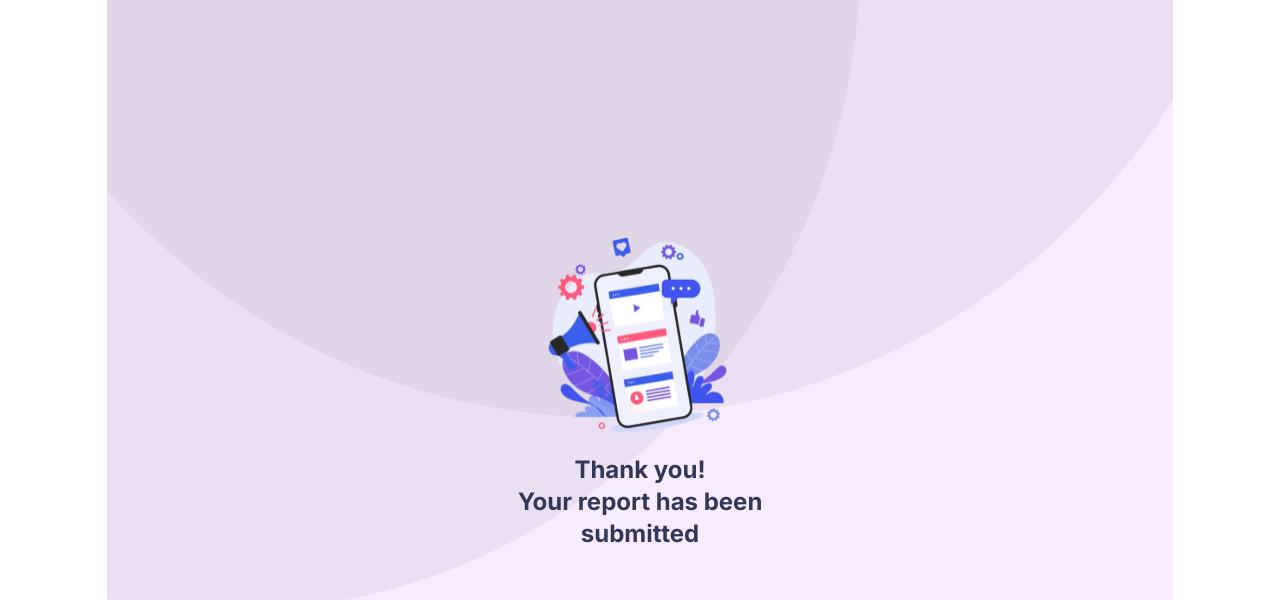
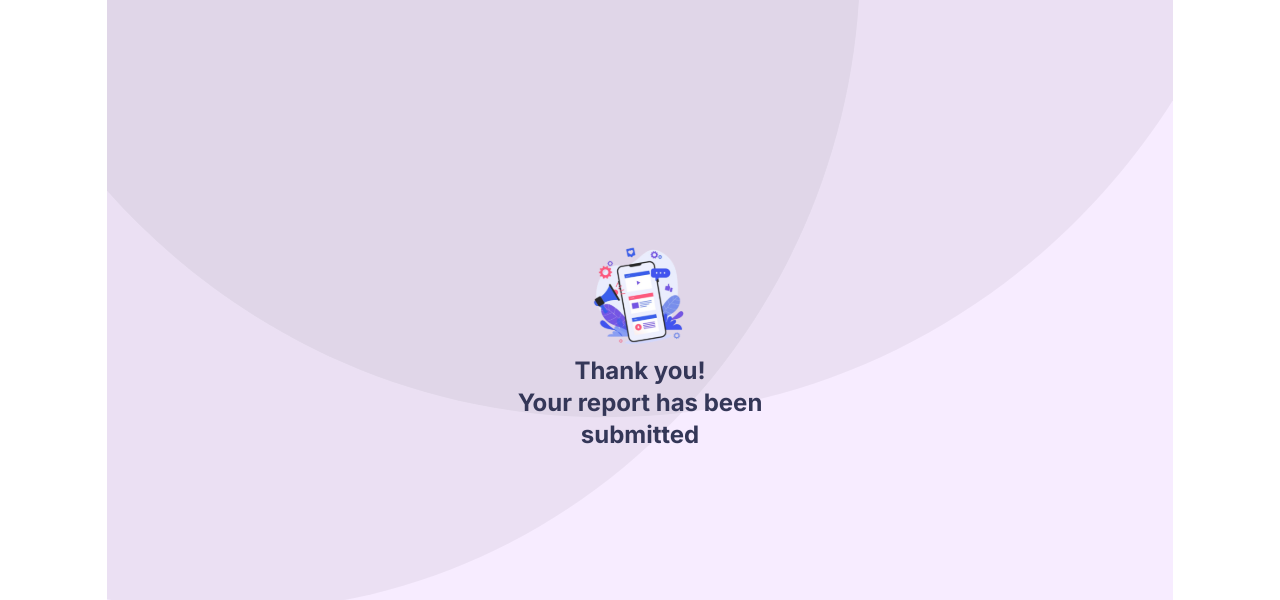
Before and after one commit to Salt-RASOR/clean-relay, a Next.js app: page /new-report/done in a window 1280 px wide. Shown: the top 600 px of the page. Built offline with nearby package versions, Linux system fonts and the light colour scheme; no server answers; the database is empty.

Commit message:
fix: card image sizing + text area placeholder + confirmation positioning + change image compression

```diff
--- a/app/api/issues/route.ts
+++ b/app/api/issues/route.ts
@@ -55,7 +55,7 @@ export const POST = async (req: Request) => {
 
     const compressedBuffer = await sharp(fileBuffer)
       .png({ quality: 64 })
-      .resize(320, 320, {
+      .resize(400, 300, {
         fit: "inside",
         background: { r: 0, g: 0, b: 0, alpha: 0 },
       })
--- a/app/components/Card/Card.tsx
+++ b/app/components/Card/Card.tsx
@@ -62,7 +62,7 @@ const Card: React.FC<CardProps> = ({
         quality={50}
         width={300}
         height={200}
-        className="object-cover w-full my-4"
+        className="object-cover w-full my-4 h-[200px]"
       />
       <p className="font-semibold my-4 truncate">{address}</p>
       <p className="mt-4 truncate">{userText}</p>
--- a/app/components/Confirmation/Confirmation.tsx
+++ b/app/components/Confirmation/Confirmation.tsx
@@ -20,16 +20,18 @@ const Confirmation: React.FC<ConfirmationProps> = ({
   };
 
   return (
+    <div className={`${additionalClass} px-2`}>
+      <div className="flex flex-col justify-center items-center py-10">
         <div
-      className={`${additionalClass} px-2 cursor-pointer`}
           onClick={moveToHome}
+          className="flex flex-col justify-center items-center cursor-pointer"
         >
-      <div className="flex flex-col justify-center items-center pt-20">
-        <Image width={200} height={200} src={submittedReport} alt="" />
+          <Image width={100} height={100} src={submittedReport} alt="" />
           <p className="font-bold text-center text-primary_color text-2xl max-w-80">
             Thank you! <br />
             {text}
           </p>
+        </div>
         {children}
       </div>
     </div>
--- a/app/components/Input/TextArea.tsx
+++ b/app/components/Input/TextArea.tsx
@@ -7,7 +7,9 @@ const TextArea = () => {
       name="details"
       id="details"
       rows={5}
-      placeholder="Please, provide more information"
+      placeholder={
+        "Describe the problem you see. \n\nWhat is the problem? \nWhere is it located?\n Is there anything noteworthy?\n Any other information you can think of?"
+      }
     ></textarea>
   );
 };
```
Lines whose indentation alone changed are shown as unchanged.
